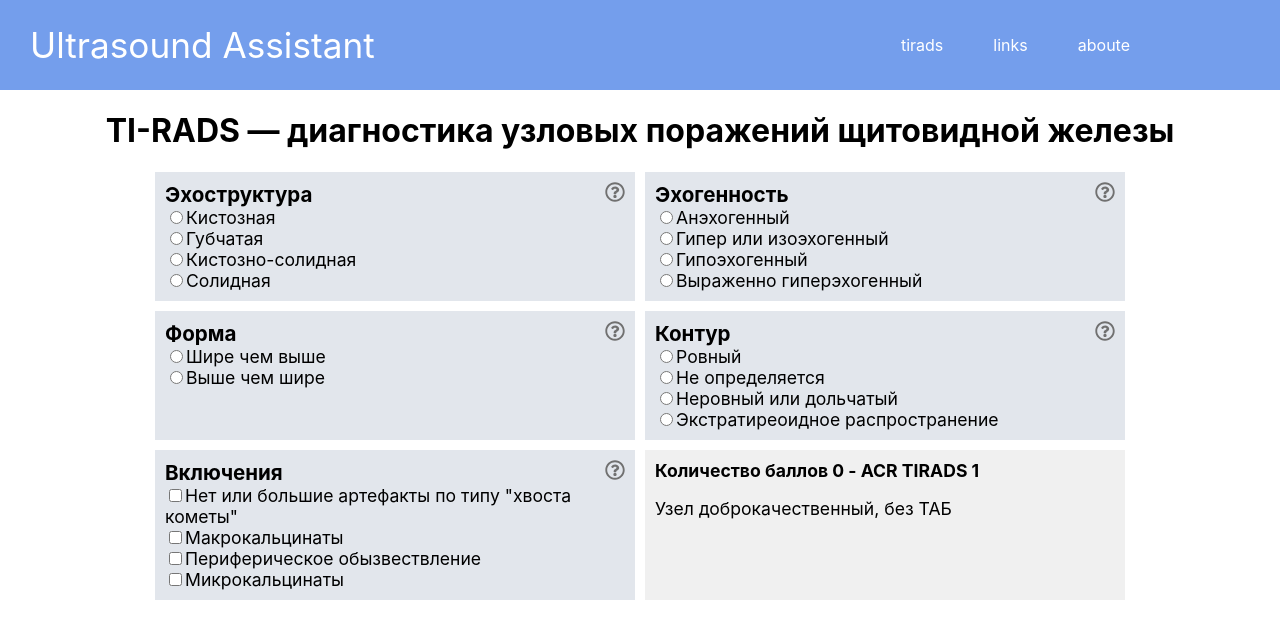
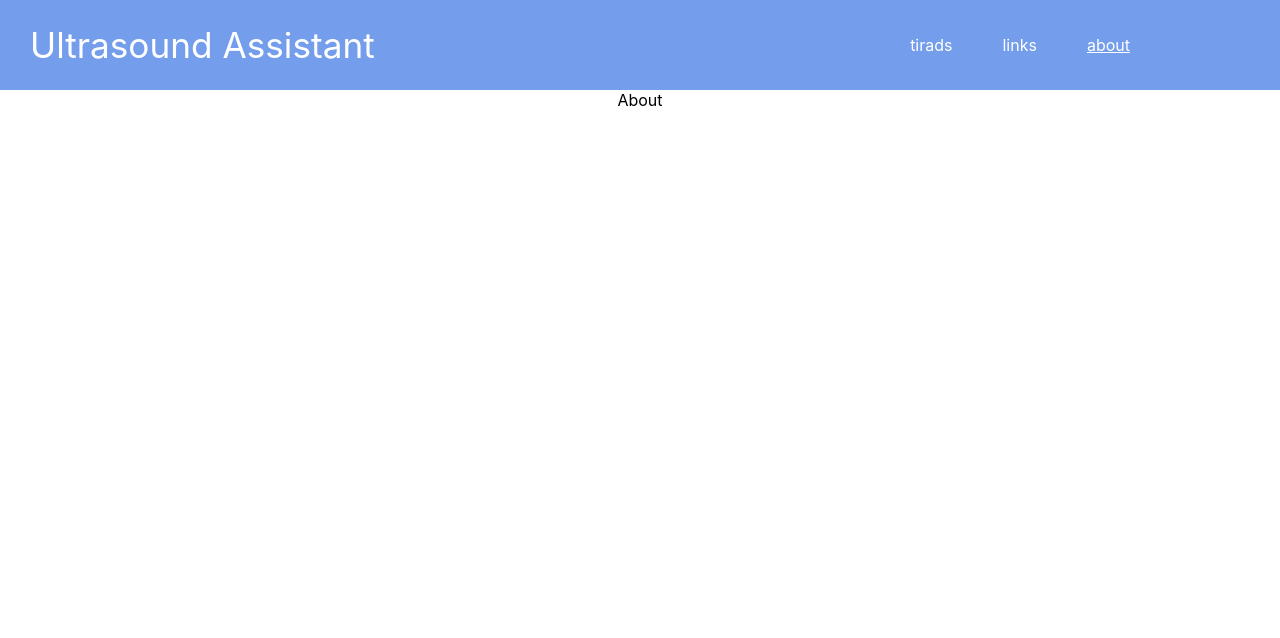
Before and after one commit to vadicusrad/acr-tirads, a React (Create React App) app: page /about in a window 1280 px wide. Shown: the top 638 px of the page. Built offline with nearby package versions, Linux system fonts and the light colour scheme.

Commit message:
Added base routing by ReactRouter.v6

```diff
--- a/package.json
+++ b/package.json
@@ -8,6 +8,7 @@
     "@testing-library/user-event": "^13.5.0",
     "react": "^17.0.2",
     "react-dom": "^17.0.2",
+    "react-router-dom": "^6.2.1",
     "react-scripts": "5.0.0",
     "web-vitals": "^2.1.2"
   },
--- a/src/App.js
+++ b/src/App.js
@@ -1,12 +1,11 @@
 import "./App.css";
 import { useEffect, useState } from "react";
-import NodeComposition from "./Components/NodeComposition/NodeComposition";
-import NodeEchogenicity from "./Components/NodeEchogenicity/NodeEchogenicity";
-import NodeShape from "./Components/NodeShape/NodeShape";
-import NodeMargin from "./Components/NodeMargin/NodeMargin";
-import NodeEchogenicFoci from "./Components/NodeEchogenicFoci/NodeEchogenicFoci";
-import NodeDescription from "./Components/NodeDescription/NodeDescription";
-import Navbar from "./Components/Navbar/Navbar";
+import { Routes, Route, Link } from "react-router-dom";
+import About from "./Components/About/about";
+import Links from "./Components/Links/Links";
+import Tirads from "./Components/Tirads/Tirads";
+import NotFoundPage from "./Components/NotFoundPage/NotFoundPage";
+import Layout from "./Components/Layout/Layout";
 
 function App() {
   const [compositionCount, setCompositionCount] = useState(0);
@@ -33,21 +32,26 @@ function App() {
       return sum + currentValue;
     });
     setCompositionCount(pointsSum);
-    console.log("yoyos");
   }, [pointState]);
 
   return (
     <div className="app">
-      <Navbar />
-      <h1>TI-RADS — диагностика узловых поражений щитовидной железы</h1>
-      <div className="node">
-        <NodeComposition editObject={editObject} />
-        <NodeEchogenicity editObject={editObject} />
-        <NodeShape editObject={editObject} />
-        <NodeMargin editObject={editObject} />
-        <NodeEchogenicFoci editObject={editObject} />
-        <NodeDescription count={compositionCount} />
-      </div>
+      <Routes>
+        <Route path="/" element={<Layout />}>
+          <Route
+            index
+            element={
+              <Tirads
+                editObject={editObject}
+                compositionCount={compositionCount}
+              />
+            }
+          />
+          <Route path="about" element={<About />} />
+          <Route path="links" element={<Links />} />
+          <Route path="*" element={<NotFoundPage />} />
+        </Route>
+      </Routes>
     </div>
   );
 }
--- /dev/null
+++ b/src/Components/About/about.js
@@ -0,0 +1,5 @@
+function About() {
+  return <div className="about">About</div>;
+}
+
+export default About;
--- /dev/null
+++ b/src/Components/Layout/Layout.js
@@ -0,0 +1,13 @@
+import { Outlet } from "react-router-dom";
+import Navbar from "../Navbar/Navbar";
+
+function Layout() {
+  return (
+    <>
+      <Navbar />
+      <Outlet />
+    </>
+  );
+}
+
+export default Layout;
--- /dev/null
+++ b/src/Components/Links/Links.js
@@ -0,0 +1,5 @@
+function Links() {
+  return <div className="links">Links</div>;
+}
+
+export default Links;
--- a/src/Components/Navbar/Navbar.css
+++ b/src/Components/Navbar/Navbar.css
@@ -27,3 +27,6 @@
   cursor: pointer;
   text-decoration: none;
 }
+.active {
+  text-decoration: underline;
+}
--- a/src/Components/Navbar/Navbar.js
+++ b/src/Components/Navbar/Navbar.js
@@ -1,26 +1,26 @@
 import "./Navbar.css";
-
+import { NavLink } from "react-router-dom";
 function Navbar() {
   return (
     <div className="navbar">
-      <a className="navbar-logo" href="#">
+      <a className="navbar-logo" href="/">
         Ultrasound Assistant
       </a>
       <ul className="navbar-links">
         <li>
-          <a className="navbar-link" href="#">
+          <NavLink className="navbar-link" to="/">
             tirads
-          </a>
+          </NavLink>
         </li>
         <li>
-          <a className="navbar-link" href="#">
+          <NavLink className="navbar-link" to="/links">
             links
-          </a>
+          </NavLink>
         </li>
         <li>
-          <a className="navbar-link" href="#">
-            aboute
-          </a>
+          <NavLink className="navbar-link" to="/about">
+            about
+          </NavLink>
         </li>
       </ul>
     </div>
--- a/src/Components/NodeDescription/NodeDescription.js
+++ b/src/Components/NodeDescription/NodeDescription.js
@@ -1,23 +1,23 @@
 import "./NodeDescription.css";
 
-function NodeDescription({ count }) {
+function NodeDescription({ compositionCount }) {
   let tirads = 0;
   let descrText = "";
-  if (count < 2) {
+  if (compositionCount < 2) {
     tirads = 1;
     descrText = "Узел доброкачественный, без ТАБ";
-  } else if (count === 2) {
+  } else if (compositionCount === 2) {
     tirads = 2;
     descrText = "Узел доброкачественный, без ТАБ";
-  } else if (count === 3) {
+  } else if (compositionCount === 3) {
     tirads = 3;
     descrText =
       "Вероятность рака мала, ТАБ при узле 2.5см и более, УЗ контроль при узле размером 1,5см и более";
-  } else if (count >= 4 && count <= 6) {
+  } else if (compositionCount >= 4 && compositionCount <= 6) {
     tirads = 4;
     descrText =
       "Вероятность рака умеренная, ТАБ при узле 1,5см и более, УЗ контроль при узле размером 1см и более";
-  } else if (count >= 7) {
+  } else if (compositionCount >= 7) {
     tirads = 5;
     descrText =
       "Вероятность рака значителная, ТАБ при узле 1см и более, УЗ контроль при узле размером 0.5см и более";
@@ -25,7 +25,7 @@ function NodeDescription({ count }) {
   return (
     <div className="nodeCriterion nodeDescription ">
       <h4>
-        Количество баллов {count} - ACR TIRADS {tirads}
+        Количество баллов {compositionCount} - ACR TIRADS {tirads}
       </h4>
 
       <p>{descrText}</p>
--- /dev/null
+++ b/src/Components/NotFoundPage/NotFoundPage.js
@@ -0,0 +1,5 @@
+function NotFoundPage() {
+  return <div>NotFoundPage</div>;
+}
+
+export default NotFoundPage;
--- /dev/null
+++ b/src/Components/Tirads/Tirads.js
@@ -0,0 +1,24 @@
+import NodeComposition from "../NodeComposition/NodeComposition";
+import NodeEchogenicFoci from "../NodeEchogenicFoci/NodeEchogenicFoci";
+import NodeEchogenicity from "../NodeEchogenicity/NodeEchogenicity";
+import NodeShape from "../NodeShape/NodeShape";
+import NodeMargin from "../NodeMargin/NodeMargin";
+import NodeDescription from "../NodeDescription/NodeDescription";
+
+function Tirads({ editObject, compositionCount }) {
+  return (
+    <div className="tirads">
+      <h1>TI-RADS — диагностика узловых поражений щитовидной железы</h1>
+      <div className="node">
+        <NodeComposition editObject={editObject} />
+        <NodeEchogenicity editObject={editObject} />
+        <NodeShape editObject={editObject} />
+        <NodeMargin editObject={editObject} />
+        <NodeEchogenicFoci editObject={editObject} />
+        <NodeDescription compositionCount={compositionCount} />
+      </div>
+    </div>
+  );
+}
+
+export default Tirads;
--- a/src/index.js
+++ b/src/index.js
@@ -1,14 +1,17 @@
-import React from 'react';
-import ReactDOM from 'react-dom';
-import './index.css';
-import App from './App';
-import reportWebVitals from './reportWebVitals';
+import React from "react";
+import ReactDOM from "react-dom";
+import "./index.css";
+import App from "./App";
+import reportWebVitals from "./reportWebVitals";
+import { BrowserRouter } from "react-router-dom";
 
 ReactDOM.render(
   <React.StrictMode>
-    <App />
+    <BrowserRouter>
+      <App />
+    </BrowserRouter>
   </React.StrictMode>,
-  document.getElementById('root')
+  document.getElementById("root")
 );
 
 // If you want to start measuring performance in your app, pass a function
```
Also changed, not shown: 1 other file (tests, documents, lock files or other folders).
